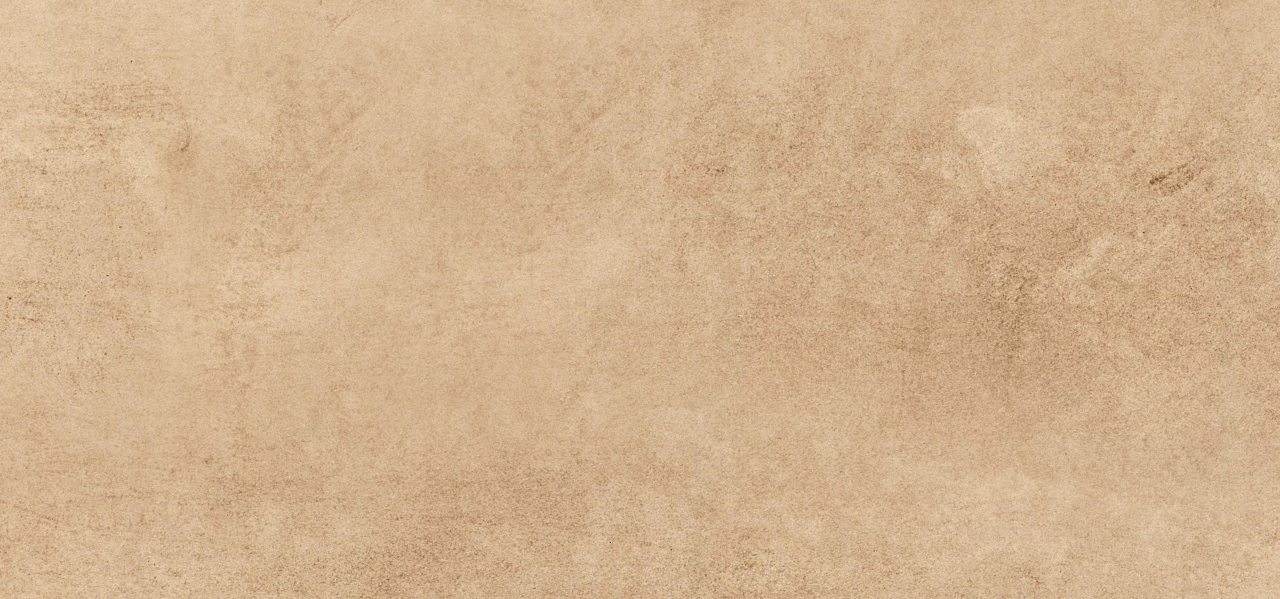
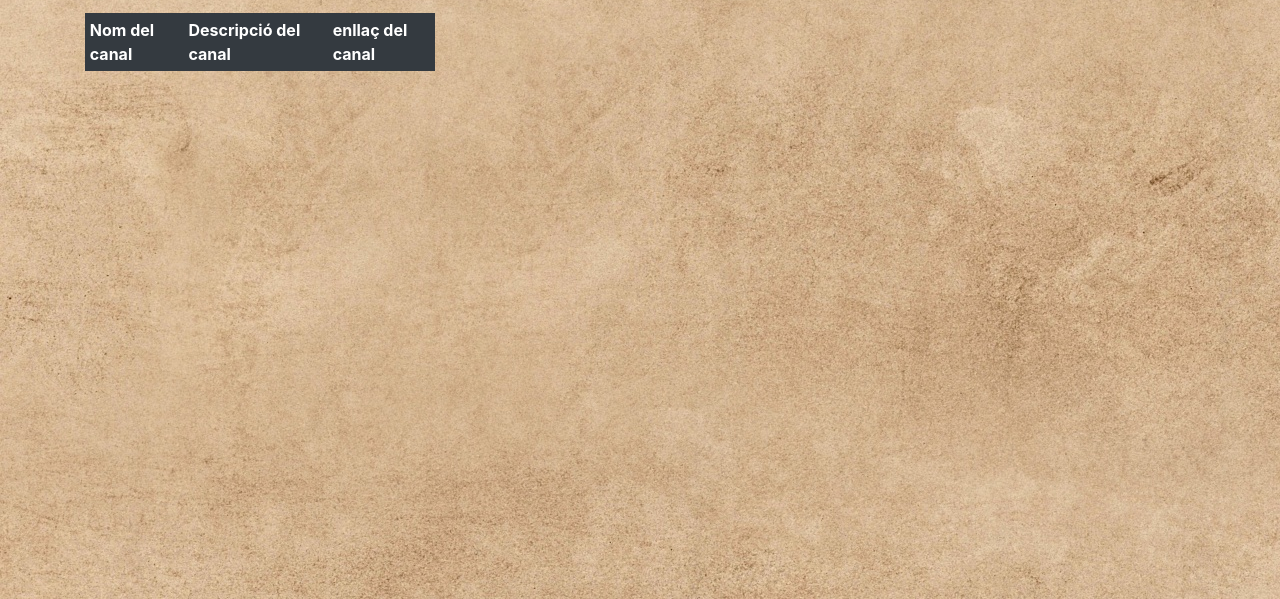
Before and after one commit to jsamosfbmoll/jsamosfbmoll.github.io, a plain HTML site: page index.html in a window 1280 px wide. Shown: the part 201-800 px from the top of the page. Drawn offline with nearby package versions, Linux system fonts and the light colour scheme.

Commit message:
feat: Añadir tabla vacía
Añadir tabla a index.html vacía que se llenará al caargar la página

```diff
--- a/index.html
+++ b/index.html
@@ -46,6 +46,29 @@
         </div>
     </div>
 
+    <div class="container">
+        <div class="row justify-content-md-center">
+            <div class="col-4">
+                <table class="table table-borderless table-sm table-dark">
+                    <thead>
+                        <tr>
+                            <th scope="col">Nom del canal</th>
+                            <th scope="col"> Descripció del canal</th>
+                            <th scope="col">enllaç del canal</th>
+                        </tr>
+                    </thead>
+                    <tbody>
+                        <tr class="taula-canal">
+                        </tr>
+                    </tbody>
+                </table>
+            </div>
+            <div class="col">
+
+            </div>
+        </div>
+    </div>
+
 </body>
 
 </html>
```
